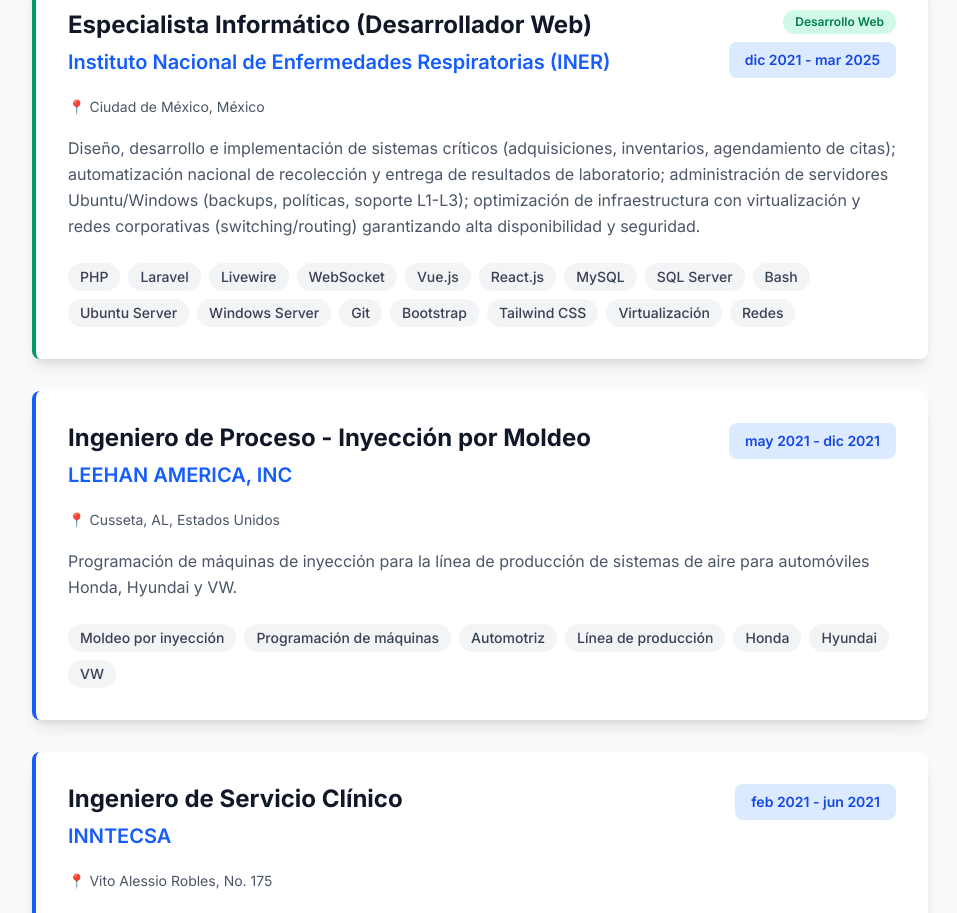
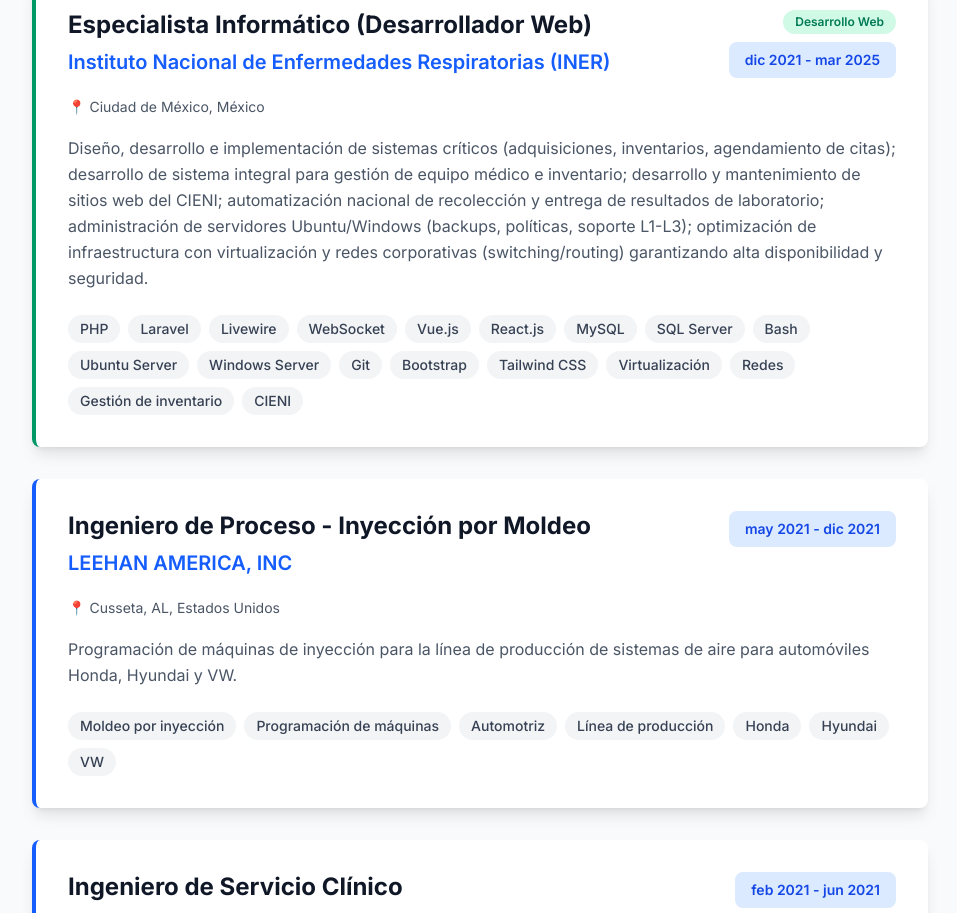
Before and after one commit to dcardenas-robert/pagina_personal, a Vue app: page / in a window 1280 px wide. Shown: the part 2880-3793 px from the top of the page, without its empty margins (160-1117 px from the left). Built offline with nearby package versions, Linux system fonts and the light colour scheme; no server answers.

Commit message:
Update: Agregar sistema de gestión de equipo/inventario y sitios web CIENI en experiencia INER

```diff
--- a/src/data/experience.js
+++ b/src/data/experience.js
@@ -57,8 +57,8 @@
     startDate: 'dic 2021',
     endDate: 'mar 2025',
     isDeveloper: true,
-    description: 'Diseño, desarrollo e implementación de sistemas críticos (adquisiciones, inventarios, agendamiento de citas); automatización nacional de recolección y entrega de resultados de laboratorio; administración de servidores Ubuntu/Windows (backups, políticas, soporte L1-L3); optimización de infraestructura con virtualización y redes corporativas (switching/routing) garantizando alta disponibilidad y seguridad.',
-    technologies: ['PHP', 'Laravel', 'Livewire', 'WebSocket', 'Vue.js', 'React.js', 'MySQL', 'SQL Server', 'Bash', 'Ubuntu Server', 'Windows Server', 'Git', 'Bootstrap', 'Tailwind CSS', 'Virtualización', 'Redes']
+    description: 'Diseño, desarrollo e implementación de sistemas críticos (adquisiciones, inventarios, agendamiento de citas); desarrollo de sistema integral para gestión de equipo médico e inventario; desarrollo y mantenimiento de sitios web del CIENI; automatización nacional de recolección y entrega de resultados de laboratorio; administración de servidores Ubuntu/Windows (backups, políticas, soporte L1-L3); optimización de infraestructura con virtualización y redes corporativas (switching/routing) garantizando alta disponibilidad y seguridad.',
+    technologies: ['PHP', 'Laravel', 'Livewire', 'WebSocket', 'Vue.js', 'React.js', 'MySQL', 'SQL Server', 'Bash', 'Ubuntu Server', 'Windows Server', 'Git', 'Bootstrap', 'Tailwind CSS', 'Virtualización', 'Redes', 'Gestión de inventario', 'CIENI']
   },
   {
     id: 9,
```
